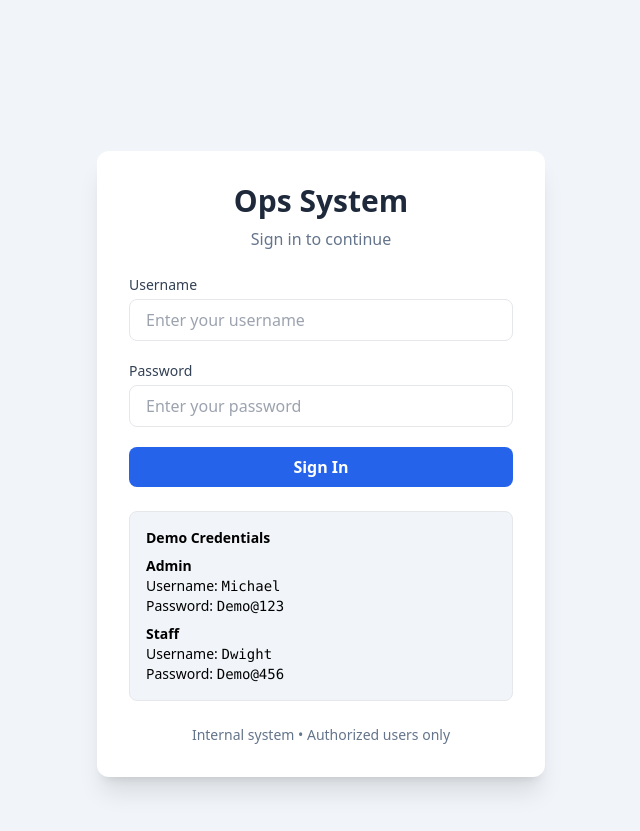
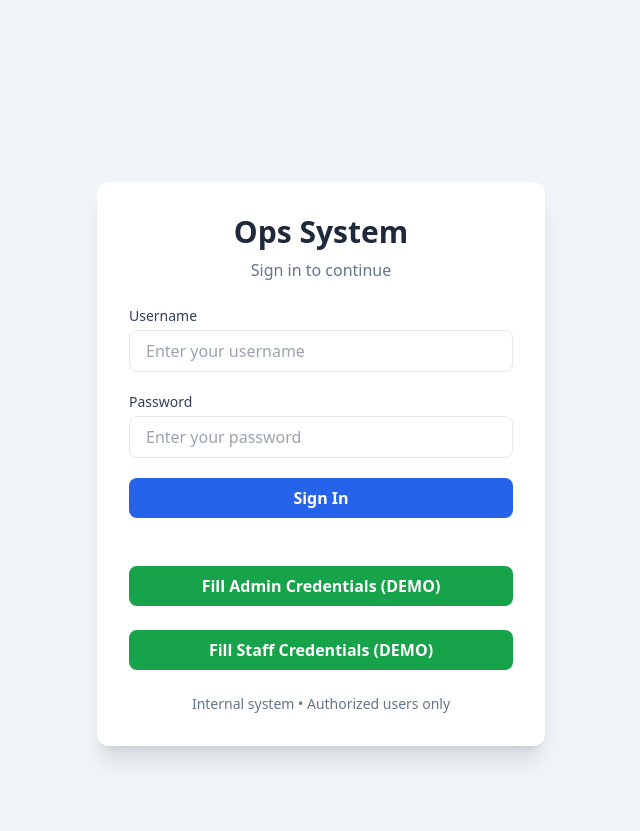
Before and after one commit to SaiKrishnan185/ops-management-system, a Django app: page /login/ in a window 1280 px wide. Shown: the top 831 px of the page, without its empty margins (319-959 px from the left). Run offline with Django 5.2, Linux system fonts and the light colour scheme; some libraries are stand-ins or nearby versions.

Commit message:
Added demo login credential to home page with auto fill

```diff
--- a/core/templates/core/login.html
+++ b/core/templates/core/login.html
@@ -29,6 +29,7 @@
                     Username
                 </label>
                 <input
+                    id="id_username"
                     type="text"
                     name="username"
                     required
@@ -42,6 +43,7 @@
                     Password
                 </label>
                 <input
+                    id="id_password"
                     type="password"
                     name="password"
                     required
@@ -57,21 +59,32 @@
             </button>
         </form>
 
-        <div class="mt-6 bg-slate-100 border rounded-lg p-4 text-sm">
-            <p class="font-semibold mb-2">Demo Credentials</p>
+        <br>
+        <br>
+        <button onclick="fillAdmin()" class="w-full bg-green-600 text-white py-2 rounded-lg font-semibold hover:bg-green-700 transition">
+            Fill Admin Credentials (DEMO)
+        </button>
 
-            <div class="mb-2">
-                <p><b>Admin</b></p>
-                <p>Username: <code>Michael</code></p>
-                <p>Password: <code>Demo@123</code></p>
-            </div>
+        <br>
+        <br>
+        <button onclick="fillStaff()" class="w-full bg-green-600 text-white py-2 rounded-lg font-semibold hover:bg-green-700 transition">
+            Fill Staff Credentials (DEMO)
+        </button>
 
-            <div>
-                <p><b>Staff</b></p>
-                <p>Username: <code>Dwight</code></p>
-                <p>Password: <code>Demo@456</code></p>
-            </div>
-        </div>
+        <script>
+        function fillAdmin() {
+            document.getElementById("id_username").value = "Michael";
+            document.getElementById("id_password").value = "Demo@123";
+        }
+        </script>
+
+        <script>
+        function fillStaff() {
+            document.getElementById("id_username").value = "Dwight";
+            document.getElementById("id_password").value = "Demo@456";
+        }
+        </script>
+
 
         <!-- Footer -->
         <div class="text-center mt-6 text-sm text-slate-500">
```
